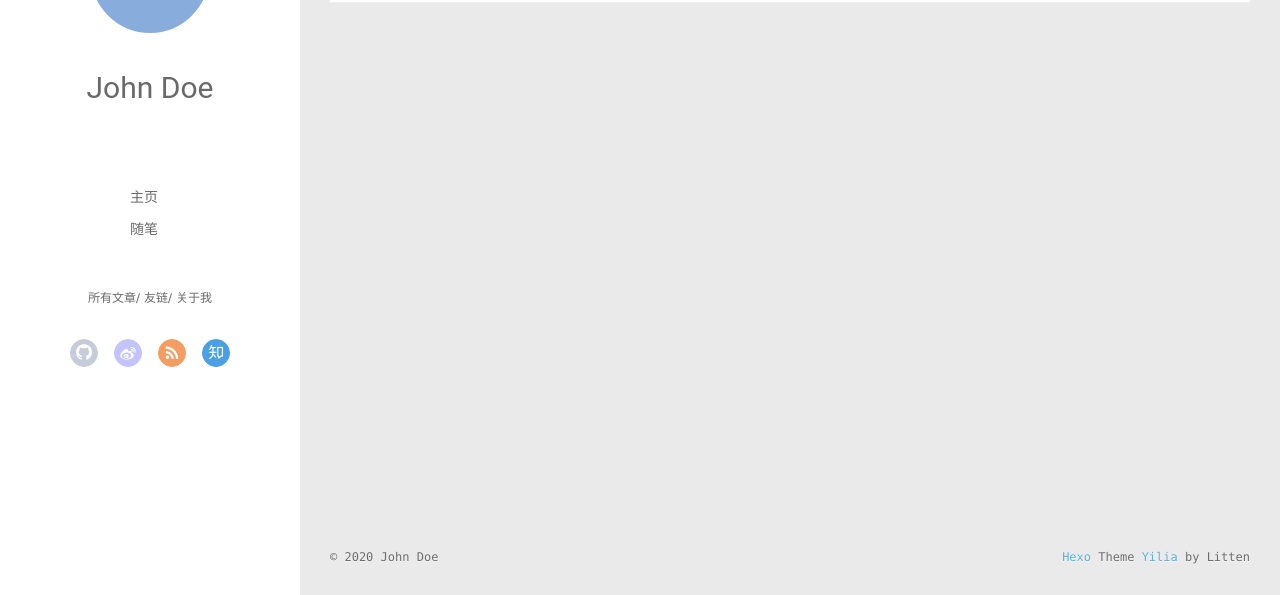
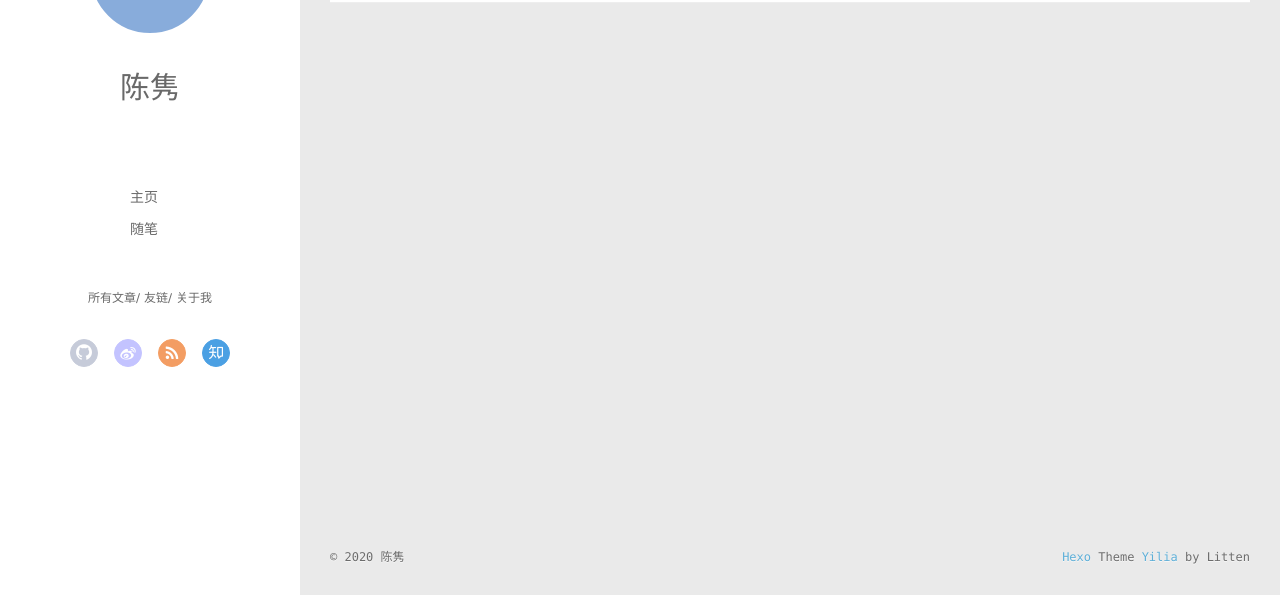
Before and after one commit to CJ-jun/CJ-jun.github.io, a plain HTML site: page archives/index.html in a window 1280 px wide. Shown: the part 202-797 px from the top of the page. Drawn offline with Linux system fonts and the light colour scheme; no server answers.

Commit message:
Site updated: 2020-03-22 00:02:02

```diff
--- a/archives/index.html
+++ b/archives/index.html
@@ -13,7 +13,7 @@
 <meta property="og:url" content="http://yoursite.com/archives/index.html">
 <meta property="og:site_name" content="Hexo">
 <meta property="og:locale" content="en_US">
-<meta property="article:author" content="John Doe">
+<meta property="article:author" content="陈隽">
 <meta name="twitter:card" content="summary">
 
     <link rel="alternative" href="/atom.xml" title="Hexo" type="application/atom+xml">
@@ -46,7 +46,7 @@
 			<img src="" class="js-avatar">
 		</a>
 		<hgroup>
-		  <h1 class="header-author"><a href="/">John Doe</a></h1>
+		  <h1 class="header-author"><a href="/">陈隽</a></h1>
 		</hgroup>
 
 
@@ -104,7 +104,7 @@
 				<img src="" class="js-avatar">
 			</div>
 			<hgroup>
-			  <h1 class="header-author js-header-author">John Doe</h1>
+			  <h1 class="header-author js-header-author">陈隽</h1>
 			</hgroup>
 
 
@@ -229,7 +229,7 @@
   <div class="outer">
     <div id="footer-info">
     	<div class="footer-left">
-    		&copy; 2020 John Doe
+    		&copy; 2020 陈隽
     	</div>
       	<div class="footer-right">
       		<a href="http://hexo.io/" target="_blank">Hexo</a>  Theme <a href="https://github.com/litten/hexo-theme-yilia" target="_blank">Yilia</a> by Litten
```
Also changed, not shown: 2020/03/21/hello-world/index.html (+4 -4 lines), 2020/03/21/我的第一篇博客文章/index.html (+4 -4 lines), archives/2020/03/index.html (+4 -4 lines), archives/2020/index.html (+4 -4 lines), index.html (+4 -4 lines).
